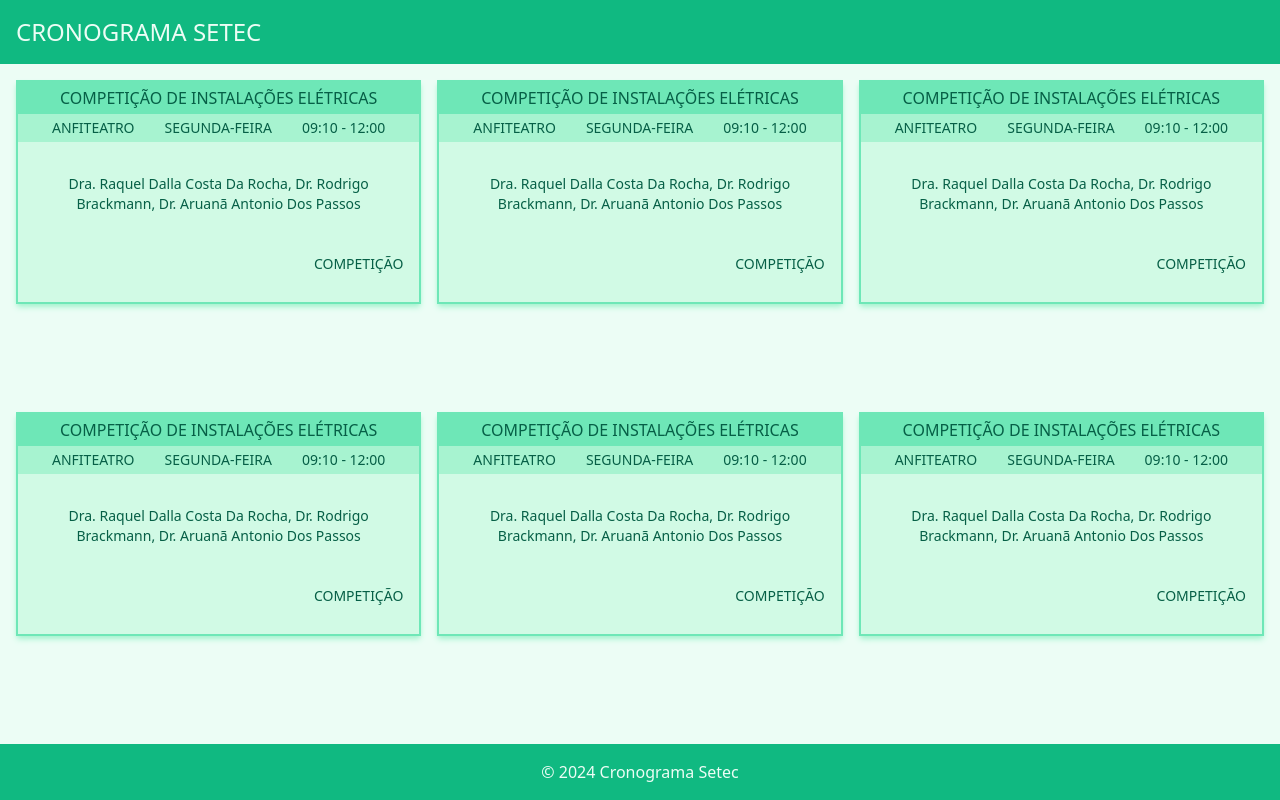
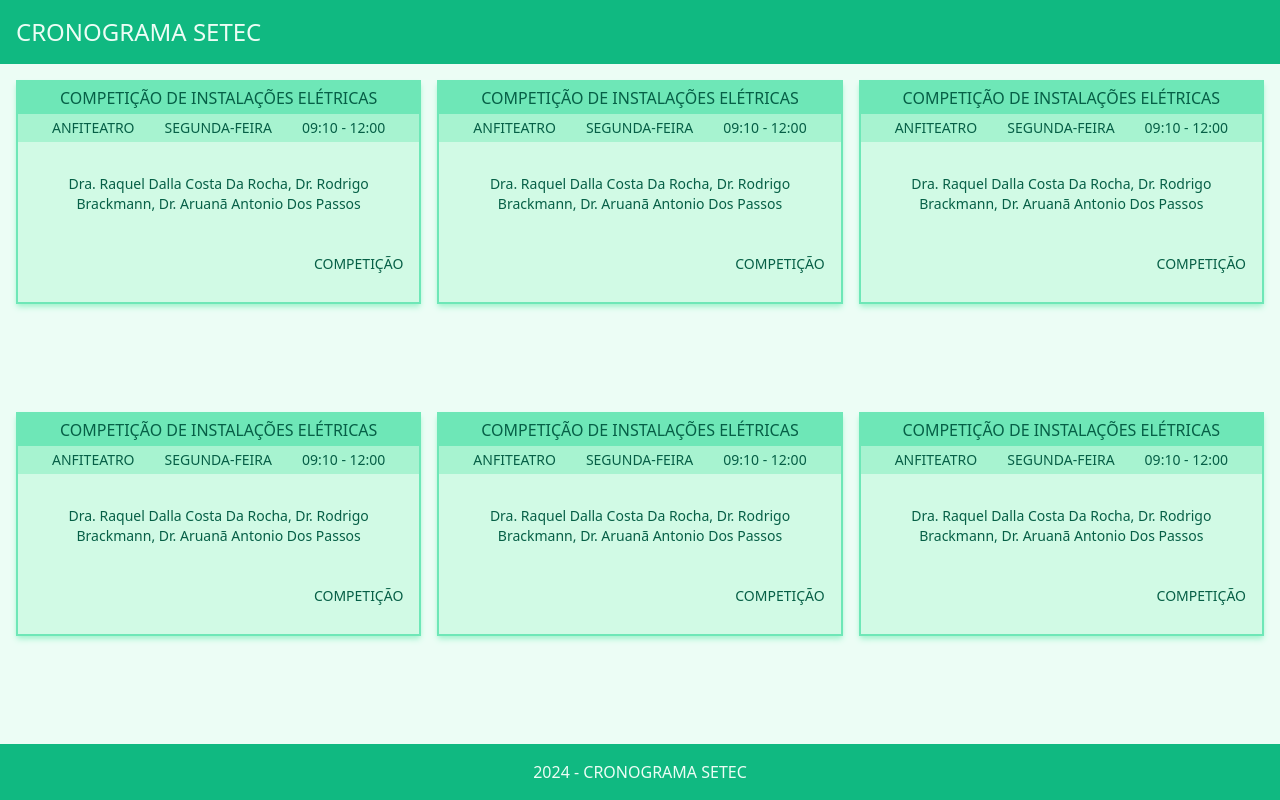
Before and after one commit to dihbgs/cronograma-setec, a React (Vite) app: page / in a window 1280 px wide. Built offline with nearby package versions, Linux system fonts and the light colour scheme.

Commit message:
feature: add dark theme

```diff
--- a/src/components/common/Footer.jsx
+++ b/src/components/common/Footer.jsx
@@ -1,7 +1,7 @@
 export default function Footer() {
   return (
-    <footer className="bg-emerald-500 text-emerald-50 p-4">
-      <p className="text-center">© 2024 Cronograma Setec</p>
+    <footer className="dark:bg-emerald-950 dark:text-emerald-50 bg-emerald-500 text-center text-emerald-50 p-4 h-min mt-auto">
+      <p>2024 - CRONOGRAMA SETEC</p>
     </footer>
   );
 }
--- a/src/components/common/Header.jsx
+++ b/src/components/common/Header.jsx
@@ -1,7 +1,7 @@
 export default function Header() {
   return (
-    <header className="bg-emerald-500 text-emerald-50 p-4">
-      <h1 className="text-2xl uppercase">Cronograma Setec</h1>
+    <header className="dark:bg-emerald-950 dark:text-emerald-50 bg-emerald-500 text-emerald-50 text-2xl uppercase p-4 h-min">
+      <h1>Cronograma Setec</h1>
     </header>
   );
 }
```
